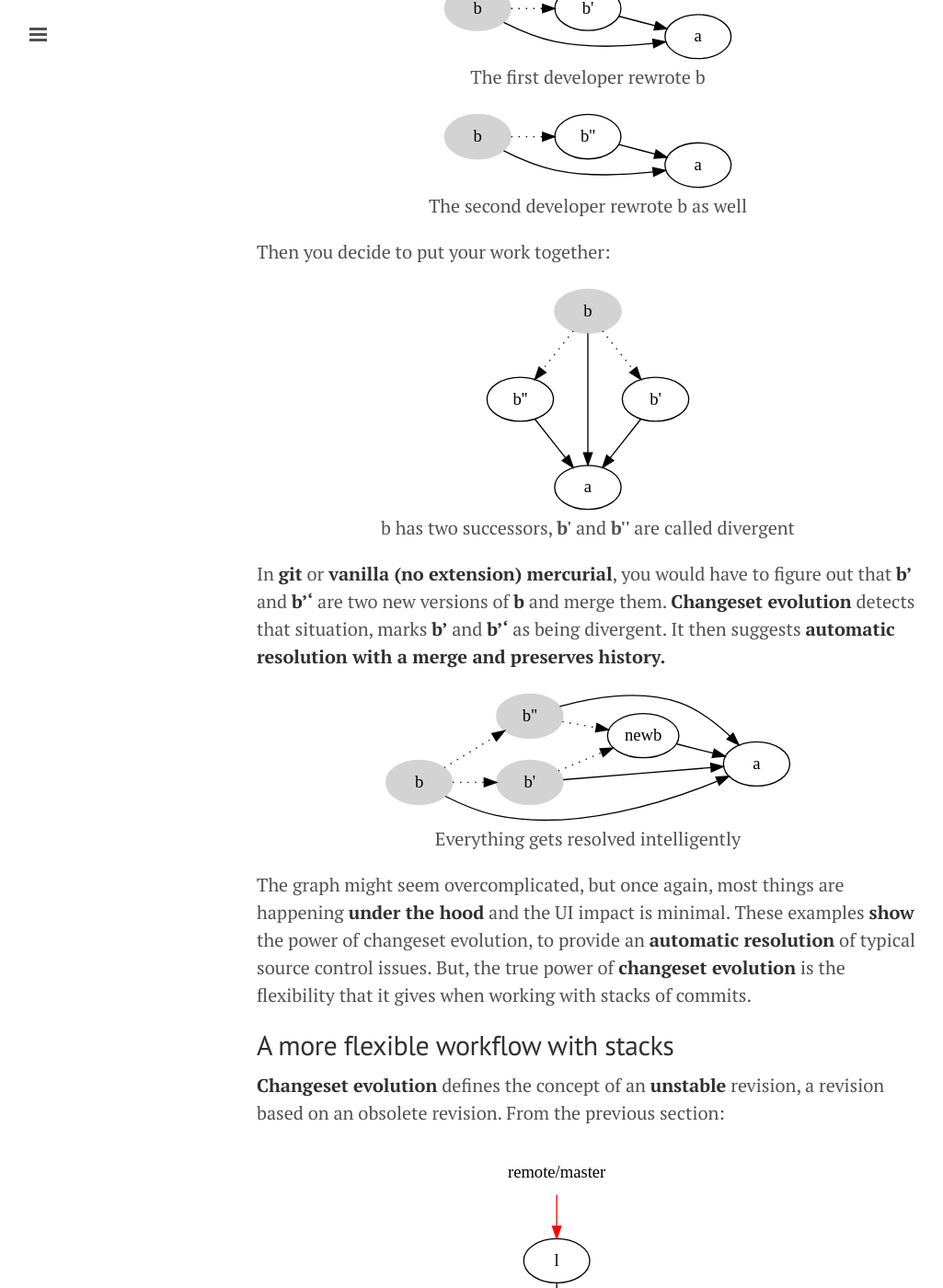
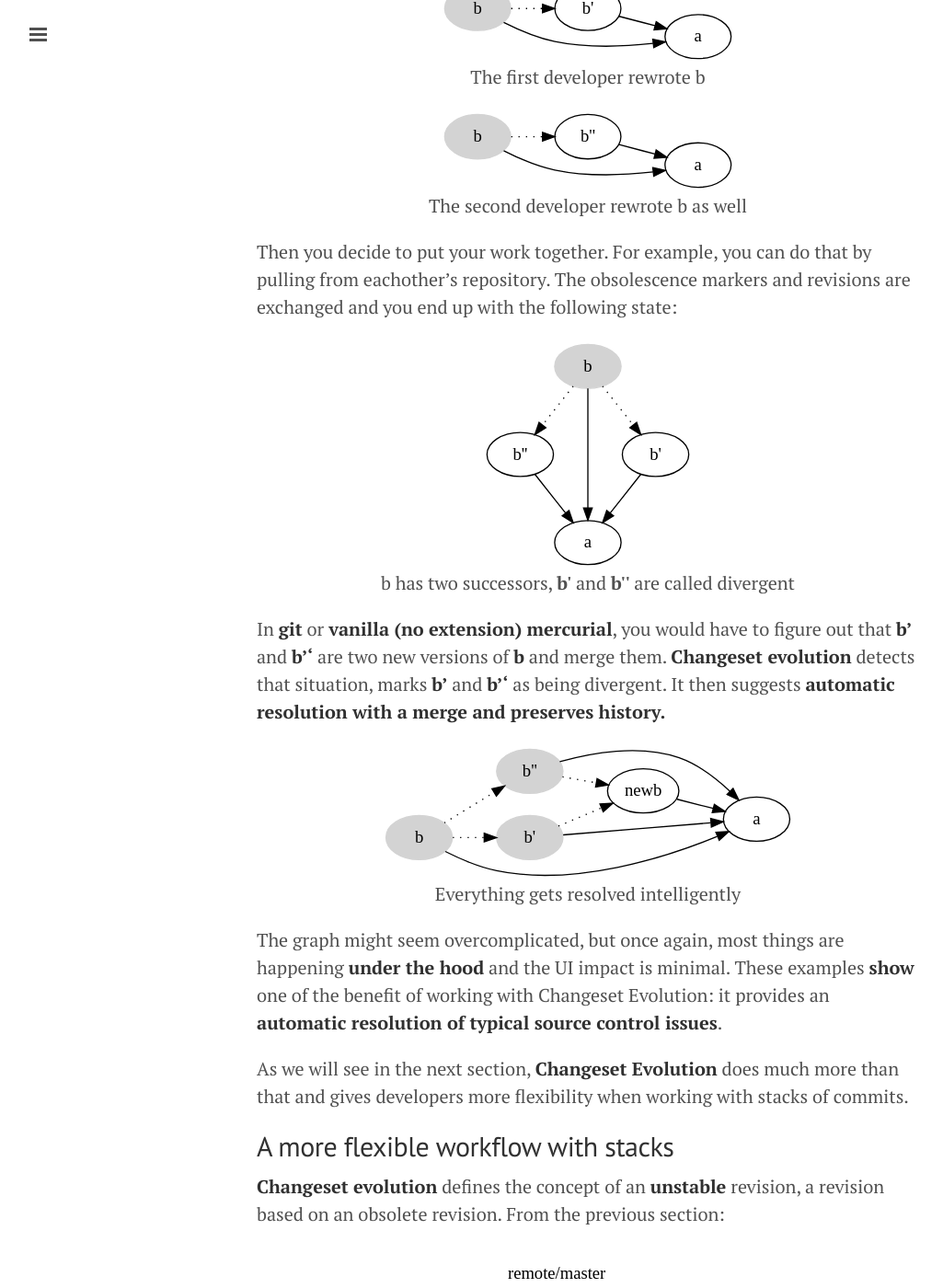
Before and after one commit to charignon/charignon.github.io, a Jekyll site: the page built from _posts/2016-02-02-changeset-evolution.md, in a window 1280 px wide and 1400 px high, scrolled down 6320 px. Shown: the whole window at 92% size, without its empty margins (1-1026 px from the left). Built offline with Jekyll 4.4.1, drawn with Linux system fonts in a browser that asks for light colours; some of the changed text lies outside the part shown.

Commit message:
Fix issues noted by @cdelahousse

```diff
--- a/_posts/2016-02-02-changeset-evolution.md
+++ b/_posts/2016-02-02-changeset-evolution.md
@@ -142,7 +142,8 @@
 <figcaption>Starting point</figcaption>
 </figure>
 
-And you and your friend work on making changes to b, you create a new change **b'** and your friend creates a new version of b called: **b''**
+You and your friend make changes to the revision **b**.
+You create a new version of **b** called **b'** and your friend creates a new version of **b** called **b''**.
 
 <figure style="text-align:center">
 <img style="display: block; margin: 0 auto" alt="Before running the amend command" src ="/assets/evolve/amend4.dot.svg" />
@@ -154,7 +155,8 @@
 <figcaption>The second developer rewrote b as well</figcaption>
 </figure>
 
-Then you decide to put your work together:
+Then you decide to put your work together. For example, you can do that by pulling from eachother's repository.
+The obsolescence markers and revisions are exchanged and you end up with the following state:
 
 <figure style="text-align:center">
 <img style="display: block; margin: 0 auto" alt="Before running the amend command" src ="/assets/evolve/amend7.dot.svg" />
@@ -165,15 +167,15 @@
 **Changeset evolution** detects that situation, marks **b'** and **b''** as being divergent.
 It then suggests **automatic resolution with a merge and preserves history.**
 
-
 <figure style="text-align:center">
 <img style="display: block; margin: 0 auto" alt="Before running the amend command" src ="/assets/evolve/amend8.dot.svg" />
 <figcaption>Everything gets resolved intelligently</figcaption>
 </figure>
 
 The graph might seem overcomplicated, but once again, most things are happening **under the hood** and the UI impact is minimal.
-These examples **show** the power of changeset evolution, to provide an **automatic resolution** of typical source control issues.
-But, the true power of **changeset evolution** is the flexibility that it gives when working with stacks of commits.
+These examples **show** one of the benefit of working with Changeset Evolution: it provides an **automatic resolution of typical source control issues**.
+
+As we will see in the next section, **Changeset Evolution** does much more than that and gives developers more flexibility when working with stacks of commits.
 
 ## A more flexible workflow with stacks
 
```
Also changed, not shown: other parts of _posts/2016-02-02-changeset-evolution.md (+1 -1 lines), 3 other files.
